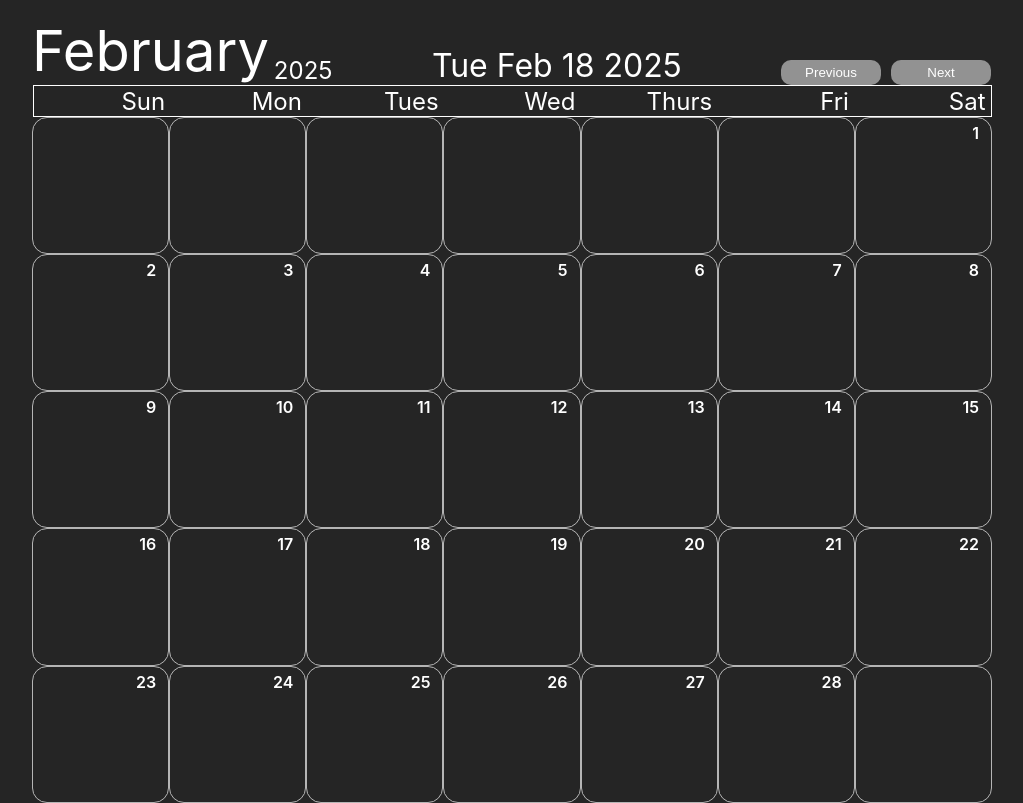
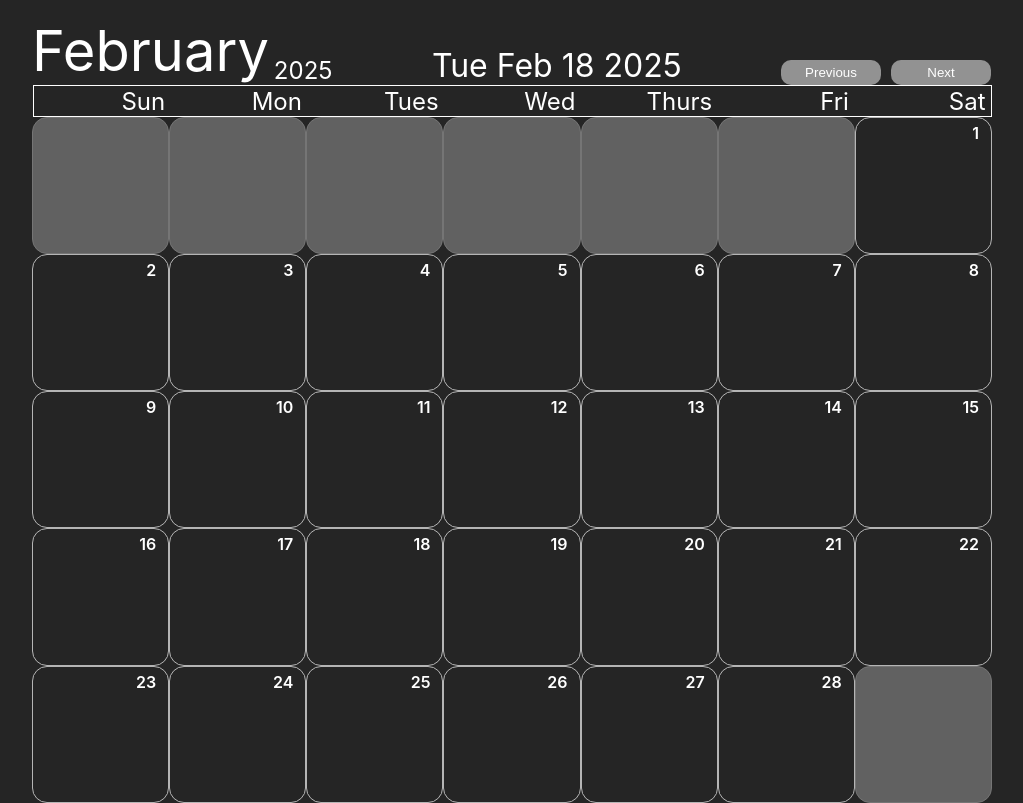
Before and after one commit to Alejandro-Wong/pl_calendar, a React (Create React App) app: page / in a window 1280 px wide. Shown: the whole page, without its empty margins (128-1151 px from the left). Built offline with nearby package versions, Linux system fonts and the light colour scheme; no server answers.

Commit message:
grayed out non-day boxes, profit/loss number color matches box color

```diff
--- a/src/Components/Day/Day.js
+++ b/src/Components/Day/Day.js
@@ -4,12 +4,14 @@ function Day({ index, dayNum, date, currentDay, plData}) {
   return (
     <div className="day"
         style={{border: currentDay === date ? '6px solid yellow;' : '1px solid darkgray',
-                "background-color": plData > 10 ? 'rgba(0, 255, 0, 0.2)'
-                                  : plData < -10 ? 'rgba(255, 0, 0, 0.2)' : ''}}>
+                "background-color": !dayNum ? 'gray'
+                                  : plData > 10 ? 'rgba(0, 255, 0, 0.2)'
+                                  : plData < -10 ? 'rgba(255, 0, 0, 0.2)' : '',
+                opacity: !dayNum ? 0.55 : 1}}>
       <div className="index">{index}</div>
       <div className="dayNum">{dayNum}</div>
       <div className="date">{date}</div>
-      <div className="plData">{plData ? plData : ''}</div>
+      <div className="plData" style={{color: plData > 0 ? '#0FFF50' : '#FF3131'}}>{plData ? plData : ''}</div>
     </div>
   )
 }
```
